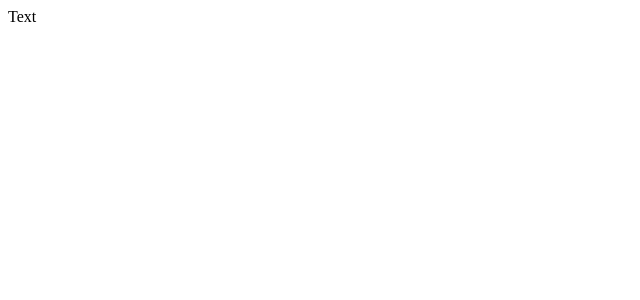
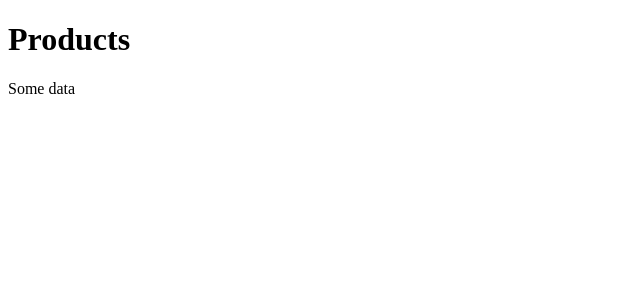
Before and after one commit to AleksandrPolishchuk/eShopApp, a Next.js app: page / in a window 1280 px wide. Shown: the top 300 px of the page, without its empty margins (0-640 px from the left). Built offline with nearby package versions, Linux system fonts and the light colour scheme.

Commit message:
add p to index

```diff
--- a/src/pages/index.js
+++ b/src/pages/index.js
@@ -5,7 +5,10 @@ export default function HomePage() {
             <div className = "column-padding">
                 <div className = "tablet-centered">
                     <div className = "content-grid home-hero">
-                        Text
+                        <h1>
+                            Products
+                        </h1>
+                        <p className = "section-subtitle">Some data</p>
                     </div>
                 </div>
             </div>
```
